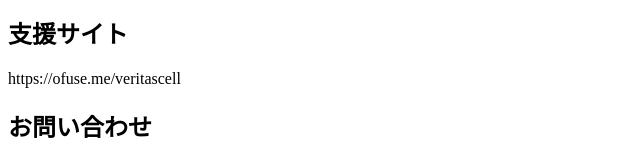
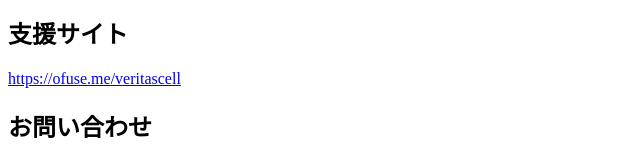
Before and after one commit to veritascellfm-web/veritas.cell.fmweb, a plain HTML site: page index.html in a window 1280 px wide. Shown: the part 348-508 px from the top of the page, without its empty margins (0-640 px from the left). Drawn offline with Linux system fonts and the light colour scheme.

Commit message:
Update index.html

```diff
--- a/index.html
+++ b/index.html
@@ -27,7 +27,7 @@ Veritas Cellは個人事業としてアプリ・ゲームの企画および開
 
   <h2>支援サイト</h2>
 <p>
-https://ofuse.me/veritascell
+<a href="https://ofuse.me/veritascell">https://ofuse.me/veritascell</a>
 </p>
 
 <h2>お問い合わせ</h2>
```
